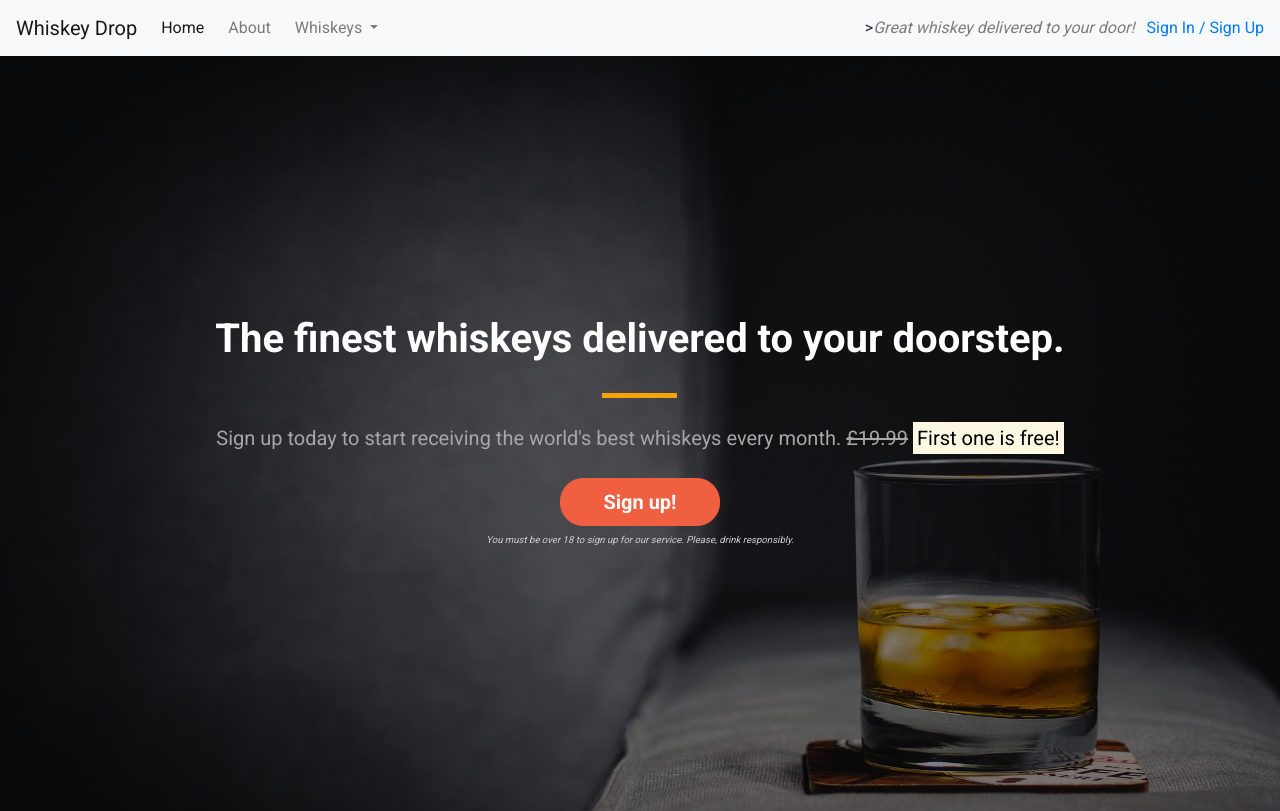
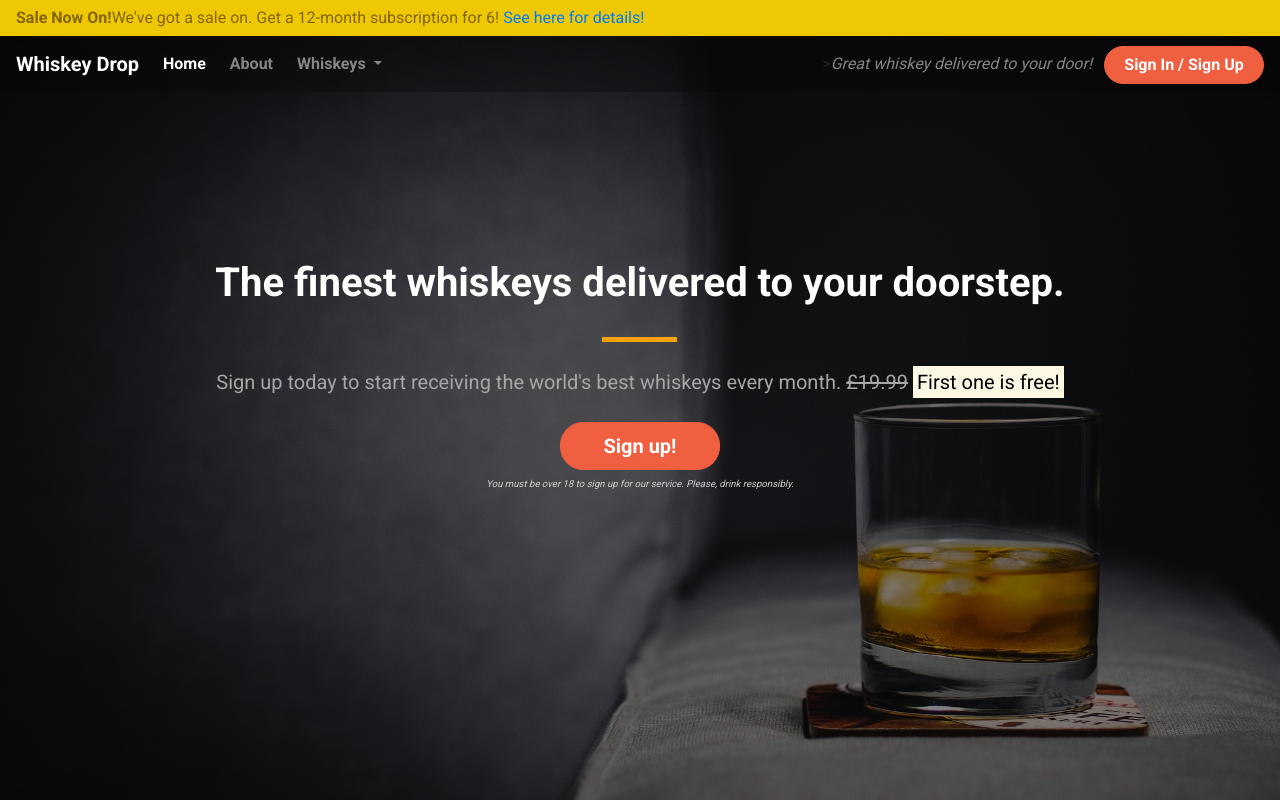
Before and after one commit to CristianBuca/bootstrap-CI, a plain HTML site: page index.html in a window 1280 px wide. Shown: the top 811 px of the page. Drawn offline with nearby package versions, Linux system fonts and the light colour scheme.

Commit message:
update nav and alert sections

```diff
--- a/css/style.css
+++ b/css/style.css
@@ -2,7 +2,18 @@ body {
     font-family: 'Roboto', sans-serif;
 }
 
-.alert-container {}
+.alert-container .col-12 {
+    padding-left: 0;
+    padding-right: 0;
+}
+
+.site-wide-alert {
+    border-radius: 0;
+    margin-bottom: 0;
+    padding: 5px 15px;
+    background-color: #eec802;
+    border-color: #eec802;
+}
 
 .callout-container {
     height: 100vh;
@@ -46,6 +57,36 @@ body {
 
 .block-divider--short {
     width: 35px;
+}
+
+/* Navbar */
+
+.navalert-container {
+    position: absolute;
+    top: 0;
+    left: 0;
+    padding-left: 0;
+    padding-right: 0;
+    z-index: 1;
+}
+
+.navbar {
+    margin-bottom: 0;
+    border: 0;
+    width: 100%;
+    background-color: rgba(0, 0, 0, 0.25);
+}
+
+.navbar .navbar-toggler {
+    border: 0;
+}
+
+.navbar-brand {
+    font-weight: bold;
+}
+
+.navbar .navbar-nav a {
+    font-weight: bold;
 }
 
 /* Jumbotron */
--- a/index.html
+++ b/index.html
@@ -13,7 +13,19 @@
 </head>
 
 <body>
-    <nav class="navbar navbar-light bg-light navbar-expand-sm">
+    <div class="container-fluid navalert-container">
+        <div class="container-fluid alert-container">
+            <div class="row d-none d-sm-block">
+                <div class="col-12">
+                    <div class=" site-wide-alert alert alert-warning">
+                        <strong>Sale Now On!</strong>We've got a sale on. Get a 12-month subscription for 6! <a
+                            href="">See
+                            here for details!</a>
+                    </div>
+                </div>
+            </div>
+        </div>
+        <nav class="navbar navbar-dark navbar-expand-sm">
             <a href="/" class="navbar-brand">Whiskey Drop</a>
 
             <button class="navbar-toggler ml-auto" type="button" data-toggle="collapse" data-target="#navbarNavDropdown"
@@ -37,24 +49,17 @@
                         </div>
                     </li>
 
-                <li class="nav-item mr-2 d-block d-sm-none"><a class="nav-link" href="/login">Sign In / Sign Up</a></li>
+                    <li class="nav-item mr-2 d-block d-sm-none"><a class="nav-link" href="/login">Sign In / Sign Up</a>
+                    </li>
                 </ul>
             </div>>
             <div class="d-none d-md-block">
                 <p class="navbar-text my-auto mr-2"><i>Great whiskey delivered to your door!</i></p>
-            <a href="/login">Sign In / Sign Up</a>
+                <a href="/login" class="btn btn--cta btn--red">Sign In / Sign Up</a>
             </div>
         </nav>
-    <!-- <div class="container alert-container">
-        <div class="row d-none d-sm-block">
-            <div class="col-12">
-                <div class="alert alert-warning">
-                    <strong>Sale Now On!</strong>We've got a sale on. Get a 12-month subscription for 6! <a href="">See
-                        here for details!</a>
     </div>
-            </div>
-        </div>
-    </div> -->
+
     <div class="container-fluid callout-container">
         <!-- Callout -->
         <div class="opaque-overlay">&nbsp;</div>
```
Lines whose indentation alone changed are shown as unchanged.
